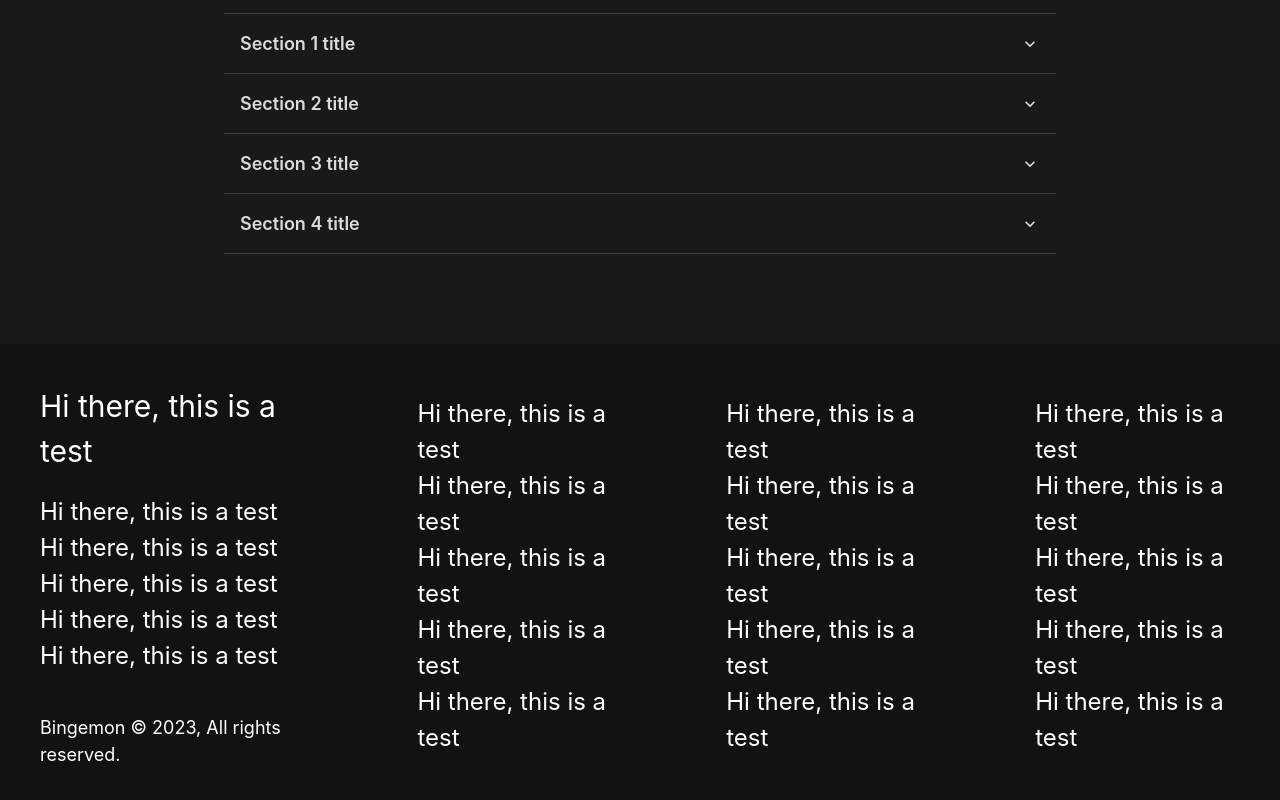
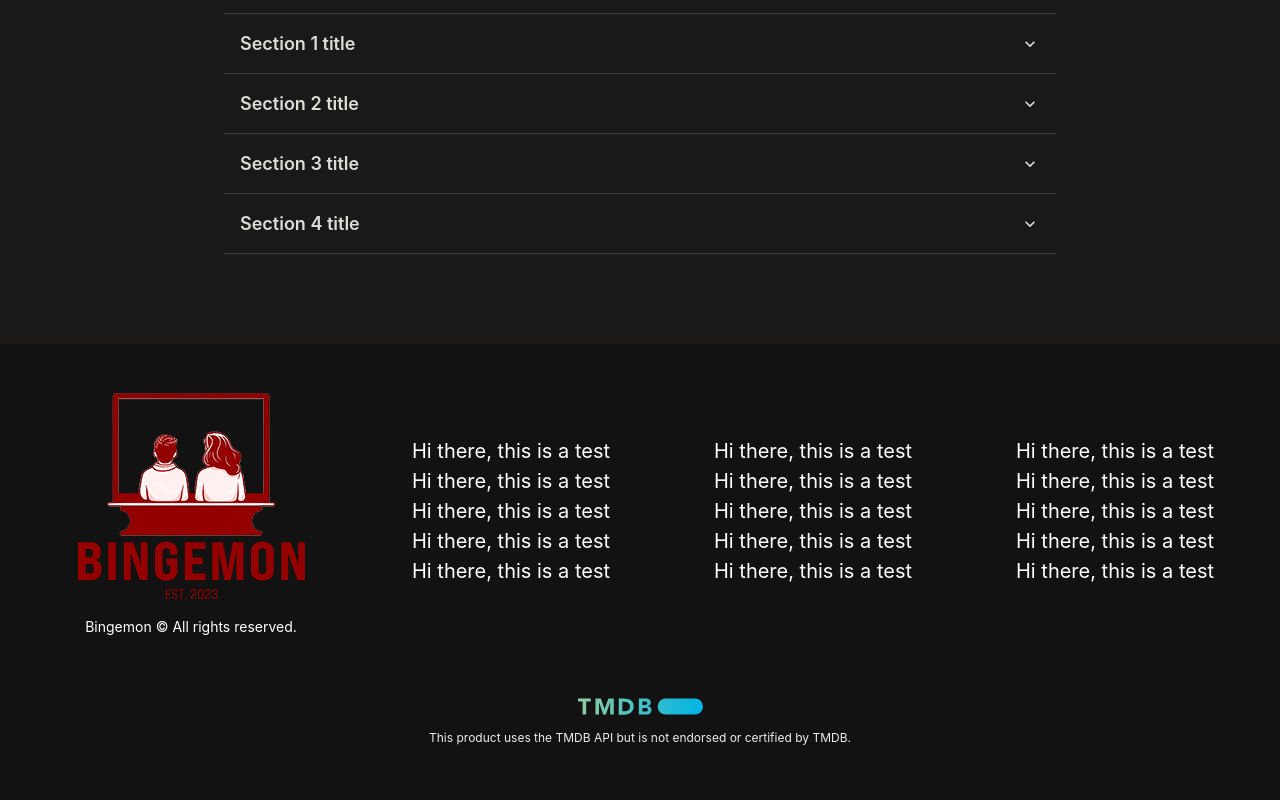
Before and after one commit to KevinMak2308/Fullstack-Bingemon-Frontend, a React (Create React App) app: page / in a window 1280 px wide. Shown: the part 1672-2472 px from the top of the page. After the commit the page ends 2441 px from the top, so only its background shows below. Built offline with nearby package versions, Linux system fonts and the light colour scheme.

Commit message:
Footer changes

```diff
--- a/src/components/Footer.tsx
+++ b/src/components/Footer.tsx
@@ -1,57 +1,41 @@
 import { Box } from '@chakra-ui/react'
-import { Center, Square, Circle } from '@chakra-ui/react'
-import { Stack, HStack, VStack } from '@chakra-ui/react'
+import { Image } from '@chakra-ui/react'
+import { HStack, VStack } from '@chakra-ui/react'
 import { Text } from '@chakra-ui/react'
-import { Flex, Spacer } from '@chakra-ui/react'
+import { Spacer } from '@chakra-ui/react'
 function Footer() {
 
     return (
     <Box bg="bingemon_black.500" p={[2, 4, 6, 8, 10]}>
+        <Box pb="30px">
         <VStack>
         <HStack>
 
-            <Box color={"white"}>
-                <Text fontSize={{ base: "22px", md: "26px", lg: "30px" }} mb={[1, 2, 3, 4, 5]}>
-                    Hi there, this is a test
+            <VStack color={"white"}>
+                <Box>
+                    <img src={process.env.PUBLIC_URL + 'images/bingemon_logo_transparent_red_sm.png'}/>
+                </Box>
+                <Text fontSize={{ base: "6px", md: "10px", lg: "14px" }}>
+                    Bingemon © All rights reserved.
                 </Text>
-                <Box>
-                <Text fontSize={{ base: "16px", md: "20px", lg: "24px" }}>
-                    Hi there, this is a test
-                </Text>
-                <Text fontSize={{ base: "16px", md: "20px", lg: "24px" }}>
-                    Hi there, this is a test
-                </Text>
-                <Text fontSize={{ base: "16px", md: "20px", lg: "24px" }}>
-                    Hi there, this is a test
-                </Text>
-                <Text fontSize={{ base: "16px", md: "20px", lg: "24px" }}>
-                    Hi there, this is a test
-                </Text>
-                <Text fontSize={{ base: "16px", md: "20px", lg: "24px" }}>
-                    Hi there, this is a test
-                </Text>
-                    <Text fontSize={{ base: "10px", md: "14px", lg: "18px" }} mt={[2, 4, 6, 8, 10]}>
-                        Bingemon © 2023, All rights reserved.
-                    </Text>
-                </Box>
-            </Box>
+            </VStack>
 
             <Spacer/>
             <Box color={"white"} ml={[4, 8, 12, 16, 20]}>
                 <Box>
-                <Text fontSize={{ base: "16px", md: "20px", lg: "24px" }}>
+                <Text fontSize={{ base: "12px", md: "16px", lg: "20px" }}>
                     Hi there, this is a test
                 </Text>
-                <Text fontSize={{ base: "16px", md: "20px", lg: "24px" }}>
+                <Text fontSize={{ base: "12px", md: "16px", lg: "20px" }}>
                     Hi there, this is a test
                 </Text>
-                <Text fontSize={{ base: "16px", md: "20px", lg: "24px" }}>
+                <Text fontSize={{ base: "12px", md: "16px", lg: "20px" }}>
                     Hi there, this is a test
                 </Text>
-                <Text fontSize={{ base: "16px", md: "20px", lg: "24px" }}>
+                <Text fontSize={{ base: "12px", md: "16px", lg: "20px" }}>
                     Hi there, this is a test
                 </Text>
-                <Text fontSize={{ base: "16px", md: "20px", lg: "24px" }}>
+                <Text fontSize={{ base: "12px", md: "16px", lg: "20px" }}>
                     Hi there, this is a test
                 </Text>
                 </Box>
@@ -60,19 +44,19 @@ function Footer() {
             <Spacer/>
             <Box color={"white"} ml={[4, 8, 12, 16, 20]}>
                 <Box>
-                <Text fontSize={{ base: "16px", md: "20px", lg: "24px" }}>
+                <Text fontSize={{ base: "12px", md: "16px", lg: "20px" }}>
                     Hi there, this is a test
                 </Text>
-                <Text fontSize={{ base: "16px", md: "20px", lg: "24px" }}>
+                <Text fontSize={{ base: "12px", md: "16px", lg: "20px" }}>
                     Hi there, this is a test
                 </Text>
-                <Text fontSize={{ base: "16px", md: "20px", lg: "24px" }}>
+                <Text fontSize={{ base: "12px", md: "16px", lg: "20px" }}>
                     Hi there, this is a test
                 </Text>
-                <Text fontSize={{ base: "16px", md: "20px", lg: "24px" }}>
+                <Text fontSize={{ base: "12px", md: "16px", lg: "20px" }}>
                     Hi there, this is a test
                 </Text>
-                <Text fontSize={{ base: "16px", md: "20px", lg: "24px" }}>
+                <Text fontSize={{ base: "12px", md: "16px", lg: "20px" }}>
                     Hi there, this is a test
                 </Text>
                 </Box>
@@ -81,19 +65,19 @@ function Footer() {
             <Spacer/>
             <Box color={"white"} ml={[4, 8, 12, 16, 20]}>
                 <Box>
-                <Text fontSize={{ base: "16px", md: "20px", lg: "24px" }}>
+                <Text fontSize={{ base: "12px", md: "16px", lg: "20px" }}>
                     Hi there, this is a test
                 </Text>
-                <Text fontSize={{ base: "16px", md: "20px", lg: "24px" }}>
+                <Text fontSize={{ base: "12px", md: "16px", lg: "20px" }}>
                     Hi there, this is a test
                 </Text>
-                <Text fontSize={{ base: "16px", md: "20px", lg: "24px" }}>
+                <Text fontSize={{ base: "12px", md: "16px", lg: "20px" }}>
                     Hi there, this is a test
                 </Text>
-                <Text fontSize={{ base: "16px", md: "20px", lg: "24px" }}>
+                <Text fontSize={{ base: "12px", md: "16px", lg: "20px" }}>
                     Hi there, this is a test
                 </Text>
-                <Text fontSize={{ base: "16px", md: "20px", lg: "24px" }}>
+                <Text fontSize={{ base: "12px", md: "16px", lg: "20px" }}>
                     Hi there, this is a test
                 </Text>
                 </Box>
@@ -101,6 +85,13 @@ function Footer() {
 
         </HStack>
         </VStack>
+        </Box>
+        <VStack
+            mt="25px"
+            mb="-20px">
+            <Image my={[-1, -2, -4, -8, -12]} boxSize="125px" src={process.env.PUBLIC_URL + 'images/blue_short-8e7b30f73a4020692ccca9c88bafe5dcb6f8a62a4c6bc55cd9ba82bb2cd95f6c.svg'}/>
+            <Text fontSize={{ base: "4px", md: "8px", lg: "12px" }}>This product uses the TMDB API but is not endorsed or certified by TMDB.</Text>
+        </VStack>
     </Box>
     )
 }
```
Also changed, not shown: public/images/bingemon_logo_transparent_red_sm.png (added), public/images/blue_short-8e7b30f73a4020692ccca9c88bafe5dcb6f8a62a4c6bc55cd9ba82bb2cd95f6c.svg (added).
